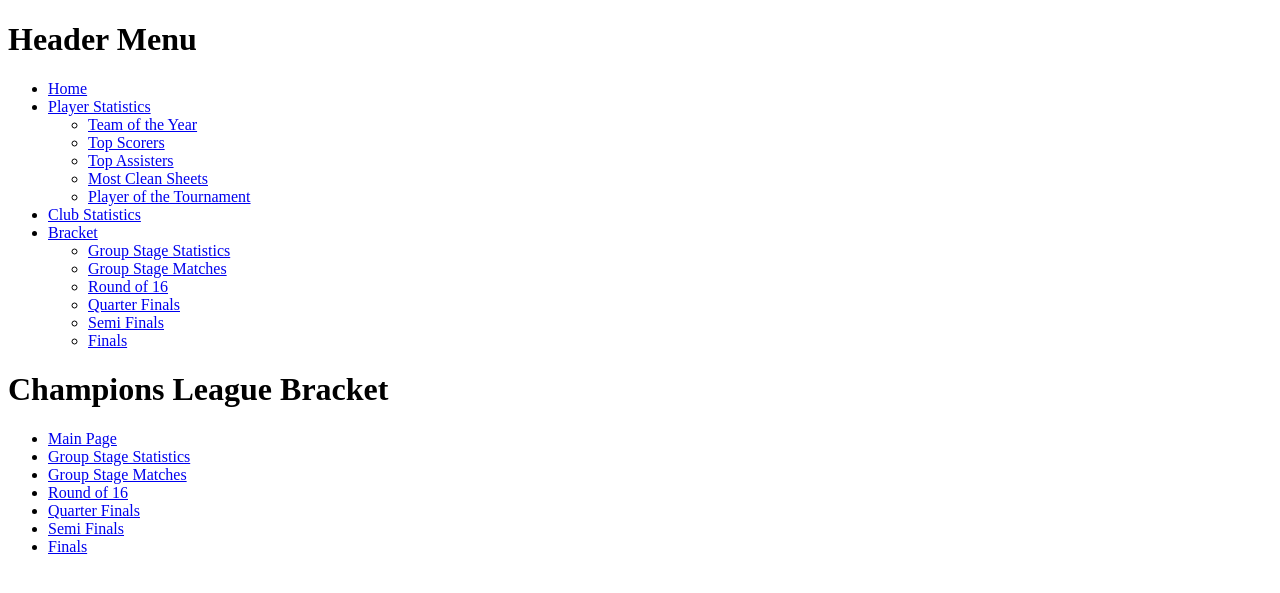
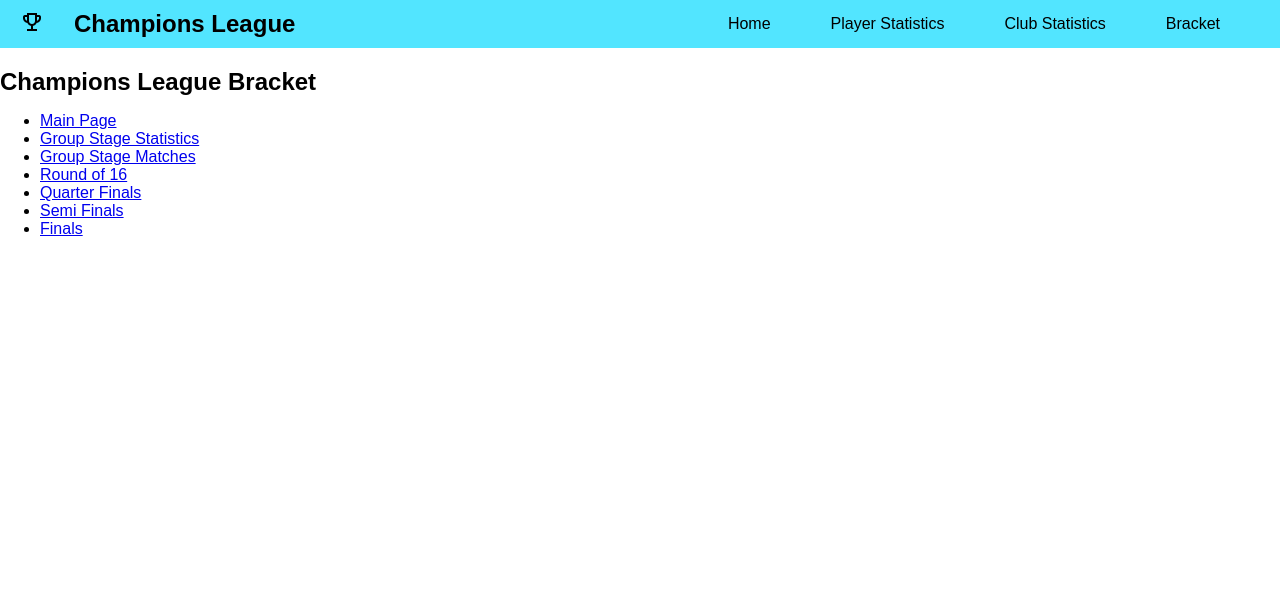
Before and after one commit to PSzandi/champions_league, a Flask app: page /bracket in a window 1280 px wide. Shown: the top 593 px of the page. Run offline with Flask 3, Linux system fonts and the light colour scheme.

Commit message:
Corrected db value, created header component

```diff
--- a/Edited/Players/insert_data_into_player_stats.sql
+++ b/Edited/Players/insert_data_into_player_stats.sql
@@ -182,7 +182,7 @@ VALUES ('Liel Abada','ISR','FW,MF','Celtic',20,2001,5,4,217,2.4,0,0,0,0,0,0.3,0.
 ('Ben Davies','WAL','DF','Tottenham Hotspur',29,1993,7,4,392,4.4,0,0,0,0,0,0,0),
 ('Ben Davies','ENG','DF','Rangers',26,1995,3,3,260,2.9,0,0,0,1,0,0.1,0),
 ('Steven Davis','NIR','MF','Rangers',37,1985,5,3,249,2.8,0,0,0,0,0,0,0),
-('Kevin De Bruyne','BEL','MF','Manchester City',31,1991,10,9,716,8,2,6,8,1,0,1.3,3.5),
+('Kevin De Bruyne','BEL','MF','Manchester City',31,1991,10,9,716,8,2,7,8,1,0,1.3,3.5),
 ('Charles De Ketelaere','BEL','MF,FW','AC Milan',21,2001,6,3,234,2.6,0,0,0,1,0,0.5,0),
 ('Rodrigo De Paul','ARG','MF','Atletico Madrid',28,1994,5,1,256,2.8,1,0,1,1,0,0.2,0.5),
 ('Mattia De Sciglio','ITA','DF','Juventus',29,1992,3,1,95,1.1,0,0,0,0,0,0,0),
--- a/templates/header.html
+++ b/templates/header.html
@@ -1,14 +1,96 @@
 <!DOCTYPE html>
 <html>
 <head>
+    <link rel="stylesheet" href="https://fonts.googleapis.com/css2?family=Material+Symbols+Outlined:opsz,wght,FILL,GRAD@20..48,100..700,0..1,-50..200" />
+    <style>
+        body {
+            font-family: Arial, sans-serif;
+            margin: 0;
+            padding: 0;
+        }
+
+        header {
+            background-color: #52e5ff;
+            color: #000;
+            display: flex;
+            justify-content: space-between;
+            align-items: center;
+            padding: 10px 20px;
+            margin-bottom: 20px;
+        }
+
+        .material-symbols-outlined {
+            vertical-align: top;
+            padding-right: 30px;
+            font-variation-settings:
+                'FILL' 0,
+                'wght' 400,
+                'GRAD' 0,
+                'opsz' 24;
+        }
+
+        h1 {
+            margin: 0;
+            font-size: 24px;
+        }
+
+        nav ul {
+            list-style: none;
+            padding: 0;
+            margin: 0;
+            display: flex;
+        }
+
+        nav li {
+            margin-right: 20px;
+            position: relative;
+        }
+
+        nav a {
+            text-decoration: none;
+            color: #000;
+            padding-left: 20px;
+            padding-right: 20px;
+        }
+
+        nav a:hover {
+            color: #3b3b3b;
+            text-shadow: 1px 1px 3px;
+        }
+
+        /* Add styles for dropdown menus */
+        nav ul ul {
+            display: none;
+            position: absolute;
+            top: 125%;
+            left: 0;
+            background-color: #cef8ff;
+            border-radius: 5px;
+
+        }
+
+        nav li:hover ul {
+            display: block;
+        }
+
+        nav ul ul li {
+            margin-right: 0;
+            padding: 10px;
+        }
+
+        nav ul ul li a {
+            padding-left: 0px;
+            padding-right: 0px;
+        }
+    </style>
 </head>
 <body>
     <header>
-        <h1>Header Menu</h1>
+        <h1><span class="material-symbols-outlined">trophy</span>Champions League</h1>
         <nav>
             <ul>
                 <li><a href="/">Home</a></li>
-                <li><a href="/player_stats">Player Statistics</a></li>
+                <li><a href="/player_stats">Player Statistics</a>
                     <ul>
                         <li><a href="/player_stats?subpage=team_of_yr">Team of the Year</a></li>
                         <li><a href="/player_stats?subpage=top_scorers">Top Scorers</a></li>
@@ -16,8 +98,9 @@
                         <li><a href="/player_stats?subpage=most_clean_sheets">Most Clean Sheets</a></li>
                         <li><a href="/player_stats?subpage=player_of_trnmnt">Player of the Tournament</a></li>
                     </ul>
+                </li>
                 <li><a href="/club_stats">Club Statistics</a></li>
-                <li><a href="/bracket">Bracket</a></li>
+                <li><a href="/bracket">Bracket</a>
                     <ul>
                         <li><a href="/bracket?subpage=group_stage_stats">Group Stage Statistics</a></li>
                         <li><a href="/bracket?subpage=group_stage_matches">Group Stage Matches</a></li>
@@ -26,7 +109,9 @@
                         <li><a href="/bracket?subpage=semi_finals">Semi Finals</a></li>
                         <li><a href="/bracket?subpage=finals">Finals</a></li>
                     </ul>
+                </li>
             </ul>
         </nav>
     </header>
 </body>
+</html>
```
Lines whose indentation alone changed are shown as unchanged.
